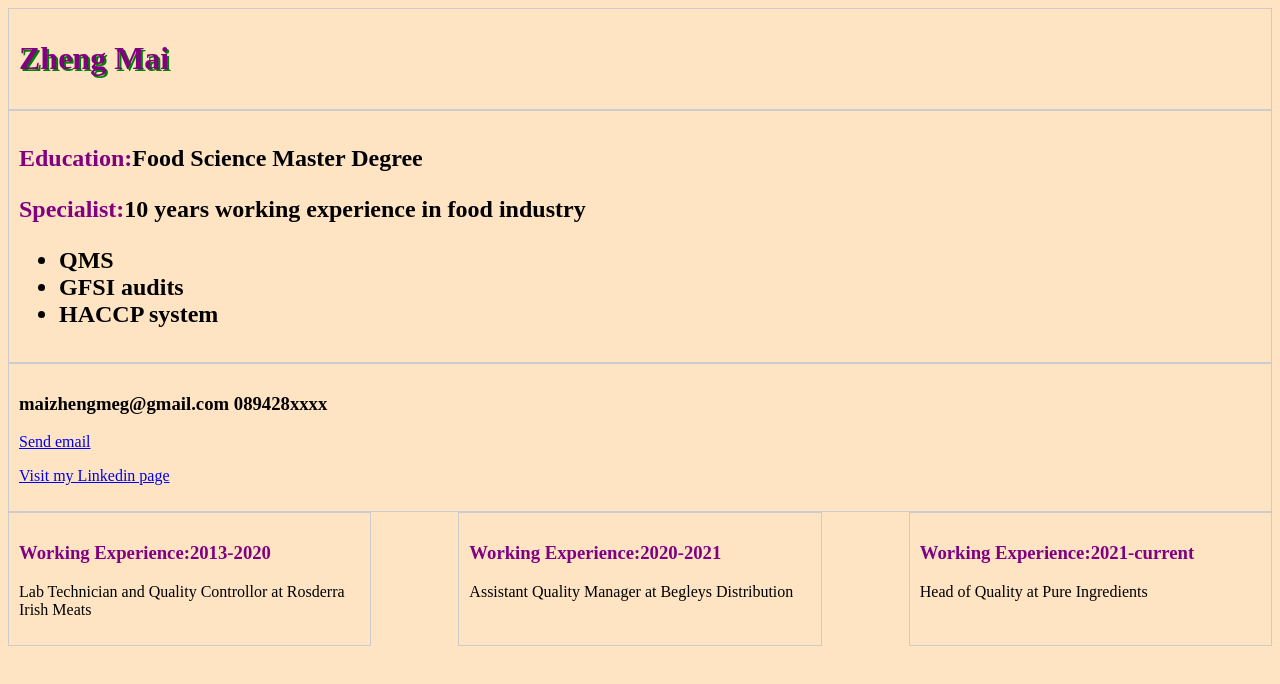
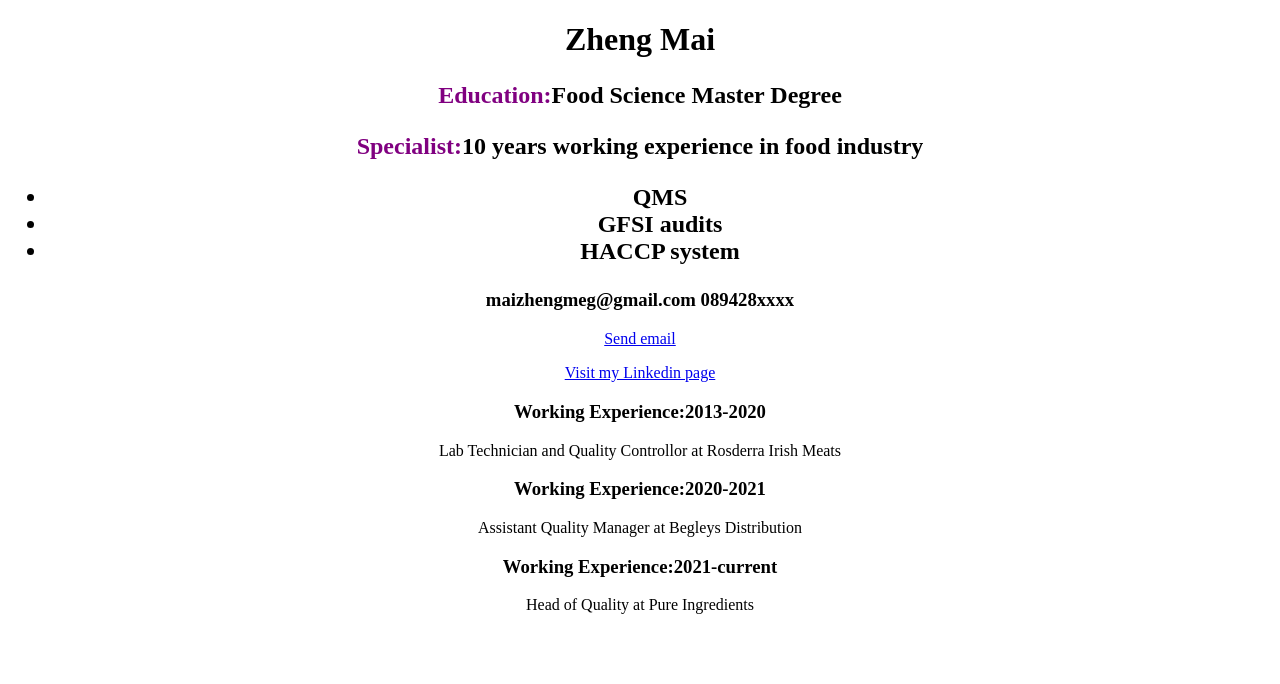
Before and after one commit to zhengmai/zhengmai.github.io, a plain HTML site: page index.html in a window 1280 px wide. Drawn offline with Linux system fonts and the light colour scheme.

Commit message:
Add files via upload

```diff
--- a/style.css
+++ b/style.css
@@ -1,41 +1,14 @@
-@media(min-width:768px){
-    .container1{
-        display:flex;
-        flex-direction: column;
-    }
-    .container2{
-        display:flex;
-        justify-content:space-between;
-    }
-
+body{
+    text-align: center;
 }
 
-.container1 div,.container2 div{
-border:1px #ccc solid;
-padding:10px;
 
+
+.show{
+    background-color: aqua;
 }
-/*.container1{
-    display:flex;
-    flex-direction: column;
-    justify-content: space-around;
+.row{
+    margin-top:50px;
+    min-height:50px;
+    justify-content: space-between;
 }
-.container2{
-    display:flex;
-    justify-content:space-between;
-}
-*/
-
-.container2box{
-    flex-basis:27%;
-}
-body{
-    background-color: bisque;
-}
-.Box1{
-    color:purple;
-    text-shadow:2px 2px green;
-}
-.WE{
-    color:purple;
-}
```
